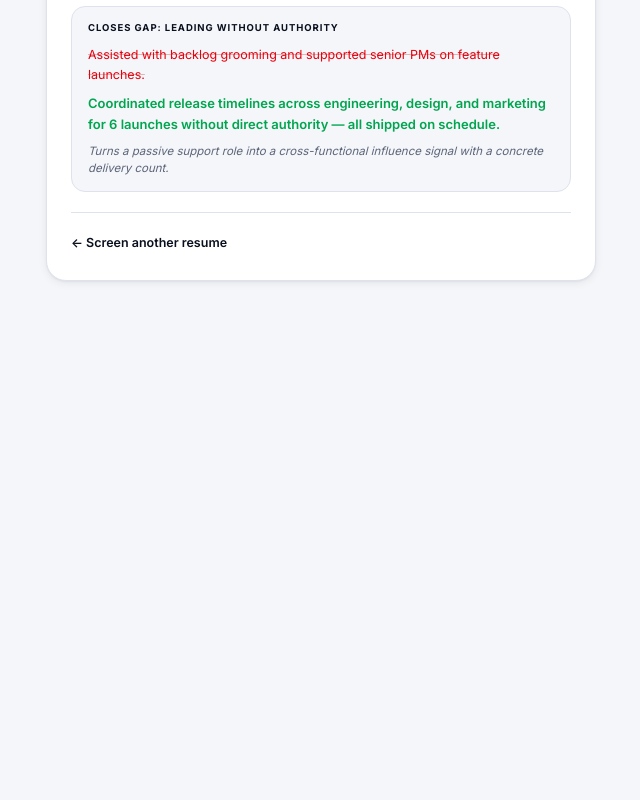
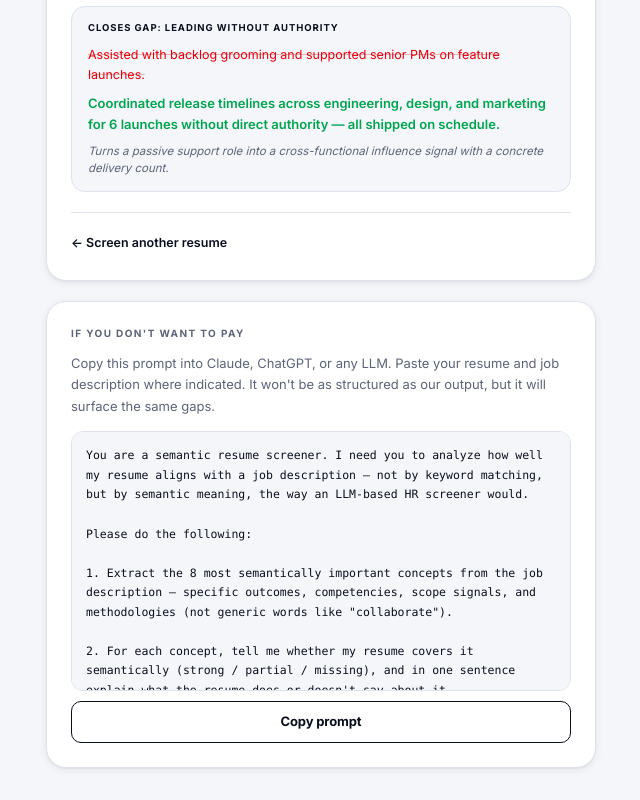
Before and after one commit to cakwon-1/throughline, a Next.js app: page / in a window 1280 px wide. Shown: the part 1967-2767 px from the top of the page, without its empty margins (604-1244 px from the left). Before the commit the page ends 2280 px from the top, so only its background shows below. Built offline with nearby package versions, Linux system fonts and the light colour scheme.

Commit message:
Add 'If you don't want to pay' DIY prompt section
Copyable prompt at the bottom of the right column that replicates
the same semantic gap analysis in any LLM. Outlined button inverts
on hover. Prompt text scrollable in a monospace box.

Co-Authored-By: Claude Sonnet 4.6 <noreply@anthropic.com>

```diff
--- a/app/page.tsx
+++ b/app/page.tsx
@@ -136,6 +136,51 @@ const EXAMPLE_RESULT: ScreenResult = {
     },
   ],
 };
+
+const DIY_PROMPT = `You are a semantic resume screener. I need you to analyze how well my resume aligns with a job description — not by keyword matching, but by semantic meaning, the way an LLM-based HR screener would.
+
+Please do the following:
+
+1. Extract the 8 most semantically important concepts from the job description — specific outcomes, competencies, scope signals, and methodologies (not generic words like "collaborate").
+
+2. For each concept, tell me whether my resume covers it semantically (strong / partial / missing), and in one sentence explain what the resume does or doesn't say about it.
+
+3. For the 3 lowest-coverage gaps, rewrite a specific bullet from my resume to close the gap. Each rewrite must:
+   — Mirror the semantic field of the JD concept
+   — Include at least one quantified outcome (use ~ if estimated)
+   — Sound like a real human wrote it — no "spearheaded", "leveraged", "utilized", or "results-driven"
+
+4. Give me an overall semantic alignment score from 0–100, and tell me whether this resume would likely auto-advance (80+), go to human review (60–79), or auto-reject (<60).
+
+Be honest and specific. Do not flatter.
+
+---
+JOB DESCRIPTION:
+[paste job description here]
+
+---
+RESUME:
+[paste resume here]`;
+
+function CopyPrompt() {
+  const [copied, setCopied] = useState(false);
+
+  function handleCopy() {
+    navigator.clipboard.writeText(DIY_PROMPT).then(() => {
+      setCopied(true);
+      setTimeout(() => setCopied(false), 2000);
+    });
+  }
+
+  return (
+    <div className="tl-diy-prompt">
+      <pre className="tl-diy-pre">{DIY_PROMPT}</pre>
+      <button className="tl-diy-copy" onClick={handleCopy} type="button">
+        {copied ? "Copied!" : "Copy prompt"}
+      </button>
+    </div>
+  );
+}
 
 function ResultPanel({ result, onReset }: { result: ScreenResult; onReset: () => void }) {
   const vm = verdictMeta(result.verdict);
@@ -387,6 +432,18 @@ function App() {
             <ResultPanel result={EXAMPLE_RESULT} onReset={() => {}} />
           </div>
 
+          <div className="tl-panel tl-diy-panel">
+            <div className="tl-panel-head" style={{ marginBottom: 12 }}>
+              <span className="tl-eyebrow">If you don&apos;t want to pay</span>
+            </div>
+            <p className="tl-diy-intro">
+              Copy this prompt into Claude, ChatGPT, or any LLM. Paste your resume and job description where indicated. It won&apos;t be as structured as our output, but it will surface the same gaps.
+            </p>
+            <div className="tl-diy-prompt-wrap">
+              <CopyPrompt />
+            </div>
+          </div>
+
         </aside>
 
       </main>
@@ -540,6 +597,24 @@ const css = `
 .tl-rw-why{font-size:11.5px;color:var(--inkSoft);margin:0;line-height:1.5;font-style:italic;}
 .tl-another{margin-top:20px;padding-top:16px;border-top:1px solid var(--line);}
 
+/* DIY PANEL */
+.tl-diy-intro{font-size:13px;color:var(--inkSoft);line-height:1.65;margin:0 0 14px;}
+.tl-diy-prompt{position:relative;}
+.tl-diy-pre{
+  font-family:ui-monospace,SFMono-Regular,Menlo,monospace;
+  font-size:11.5px;line-height:1.7;color:var(--ink);
+  background:var(--paper);border:1px solid var(--line);
+  border-radius:12px;padding:14px;white-space:pre-wrap;word-break:break-word;
+  margin:0 0 10px;max-height:260px;overflow-y:auto;
+}
+.tl-diy-copy{
+  width:100%;background:transparent;border:1.5px solid var(--ink);
+  border-radius:10px;padding:10px;font-size:13px;font-weight:700;
+  color:var(--ink);cursor:pointer;letter-spacing:-0.01em;
+  transition:background .15s,color .15s;
+}
+.tl-diy-copy:hover{background:var(--ink);color:#fff;}
+
 @media(prefers-reduced-motion:reduce){
   .tl-pulse{animation:none;}
   .tl-run:hover,.tl-run:active{transform:none;}
```
